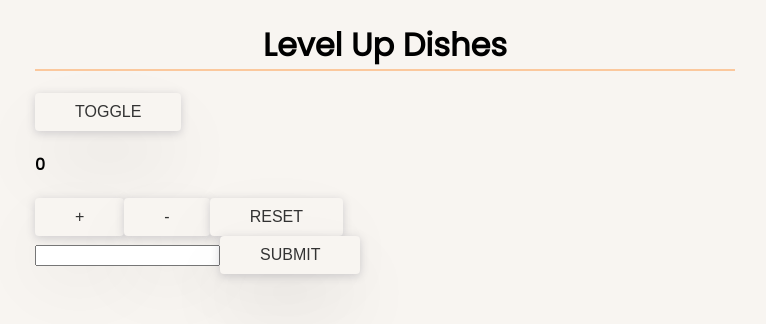
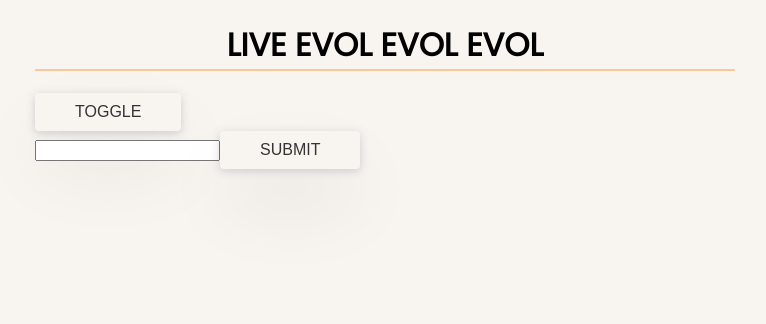
Before and after one commit to HoNguyenTrieu/React_Hooks, a React (Create React App) app: page / in a window 1280 px wide. Shown: the top 324 px of the page, without its empty margins (255-1021 px from the left). Built offline with nearby package versions, Linux system fonts and the light colour scheme.

Commit message:
use memo

```diff
--- a/src/App.js
+++ b/src/App.js
@@ -1,4 +1,10 @@
-import React, { useState, useEffect, useRef, createContext } from "react";
+import React, {
+  useState,
+  useEffect,
+  useRef,
+  createContext,
+  useMemo,
+} from "react";
 import Toggle from "./Toggle";
 import Counter from "./Counter";
 import { useTitleInput } from "./hooks/useTitleInput";
@@ -10,6 +16,15 @@
   const ref = useRef();
   // console.log("ref", ref);
 
+  const reverseWord = (word) => {
+    console.log("function called");
+    return word.split("").reverse().join("");
+  };
+
+  const title = "LOVE LOVE LOVE EVIL";
+
+  const TitleReversed = useMemo(() => reverseWord(title), [title]);
+
   return (
     <UserContext.Provider
       value={{
@@ -18,10 +33,10 @@
     >
       <div className="main-wrapper" ref={ref}>
         <h1 onClick={() => ref.current.classList.add("new-fake-class")}>
-          Level Up Dishes
+          {TitleReversed}
         </h1>
         <Toggle />
-        <Counter />
+        {/* <Counter /> */}
         <form
           onSubmit={(e) => {
             e.preventDefault();
```
